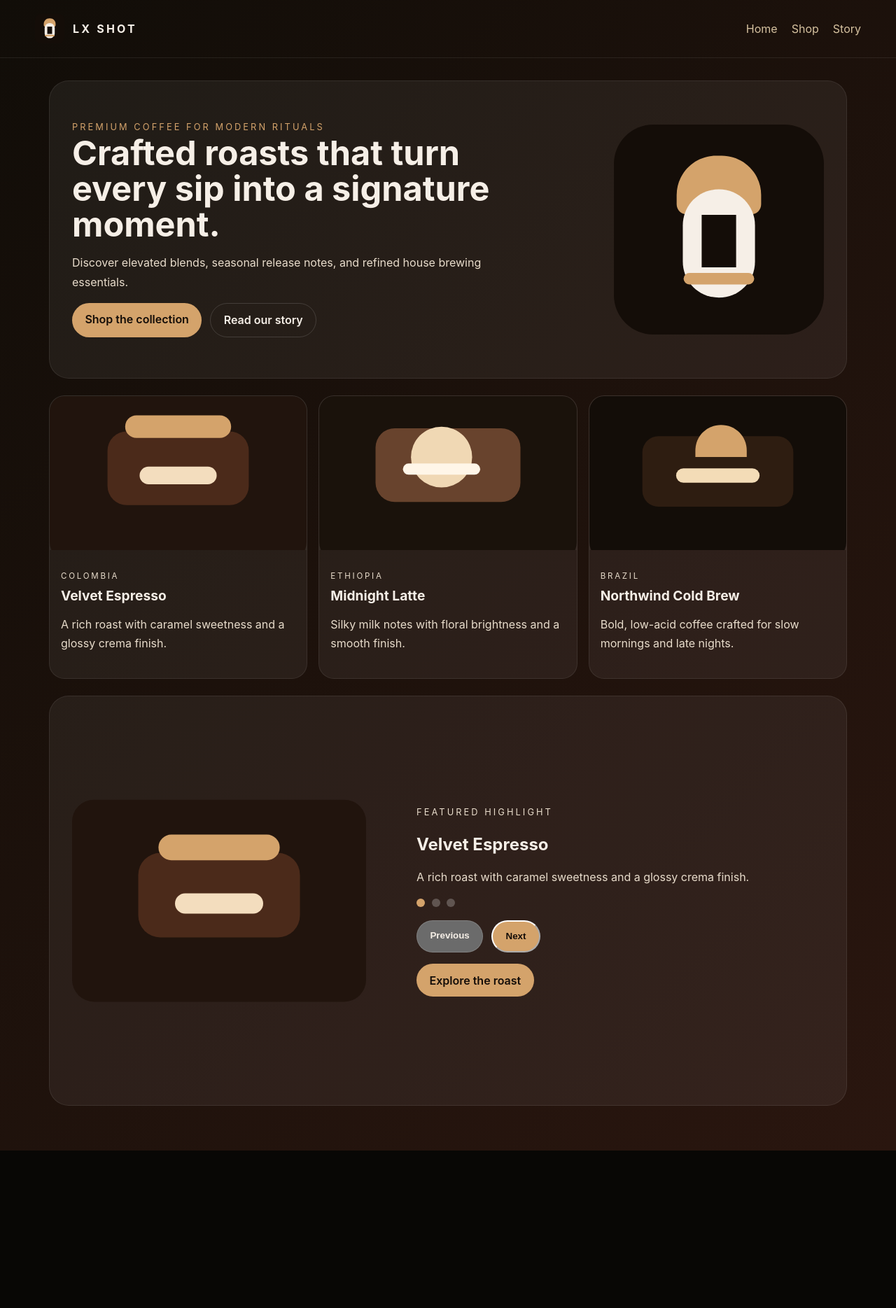
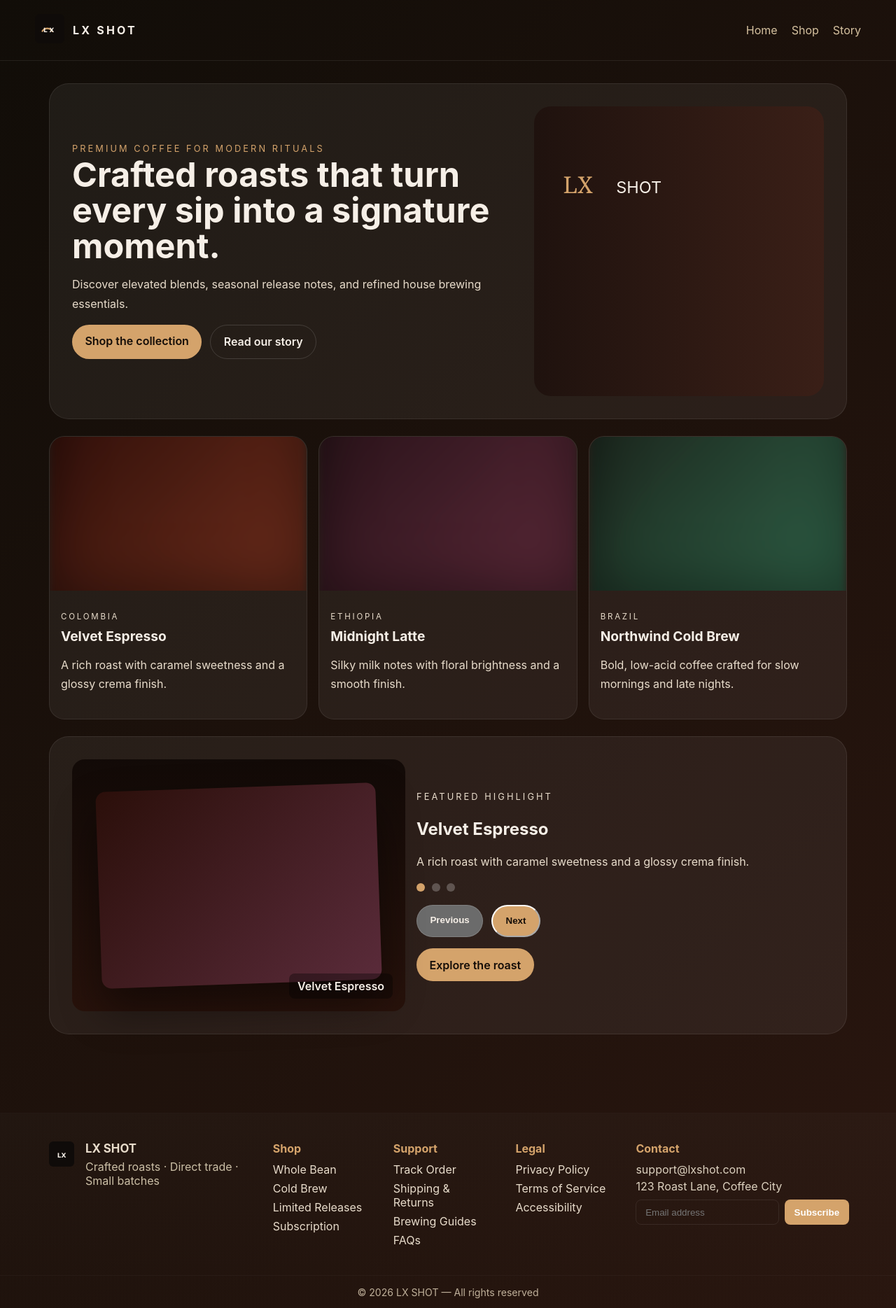
Before and after one commit to lxshotcoffee/lxshotcoffee, a Next.js app: page /lxshotcoffee/ in a window 1280 px wide. Shown: the whole page at 70% size. Before the commit the page ends 1644 px from the top, so only its background shows below. Built offline with nearby package versions, Linux system fonts and the light colour scheme.

Commit message:
git add . git commit -m "design: complete professional footer layout and implement self-generated luxury graphics" git push origin main --force

```diff
--- a/app/globals.css
+++ b/app/globals.css
@@ -53,3 +53,35 @@ img { display: block; max-width: 100%; }
   .hero-card, .showcase-card { grid-template-columns: 1fr; }
   .shop-grid { grid-template-columns: 1fr; }
 }
+
+/* Generated visuals: hero, products, showcase */
+.hero-art { width: 100%; display:flex; align-items:center; justify-content:center; }
+.hero-svg { width: 100%; max-width: 420px; height: auto; border-radius: 24px; }
+
+.product-visual { height: 220px; display:flex; align-items:flex-end; justify-content:center; position:relative; overflow:hidden; }
+.product-badge { position:absolute; top:12px; left:12px; background:rgba(0,0,0,0.45); color:#d4a36b; padding:6px 10px; border-radius:999px; font-size:0.7rem; letter-spacing:0.12em; }
+.product-abstract { width:120%; height:140%; transform:translateY(10%); border-radius:18px; filter:blur(6px) saturate(1.1); }
+.product-visual--0 .product-abstract { background: linear-gradient(135deg,#2b0f0a 0%,#6b2f1f 100%); box-shadow: inset 0 -40px 80px rgba(0,0,0,0.45); }
+.product-visual--1 .product-abstract { background: linear-gradient(135deg,#241217 0%,#5a2b3a 100%); box-shadow: inset 0 -40px 80px rgba(0,0,0,0.45); }
+.product-visual--2 .product-abstract { background: linear-gradient(135deg,#1b221b 0%,#33624a 100%); box-shadow: inset 0 -40px 80px rgba(0,0,0,0.45); }
+
+.showcase-visual { width:100%; max-width:480px; height:360px; border-radius:18px; background:linear-gradient(180deg,#120a07,#28120b); display:flex; align-items:center; justify-content:center; position:relative; }
+.showcase-abstract { width:84%; height:78%; border-radius:14px; background:linear-gradient(135deg,#2b0f0a,#5a2b3a); box-shadow: 0 30px 60px rgba(0,0,0,0.45); transform:rotate(-2deg); }
+.showcase-label { position:absolute; right:18px; bottom:18px; color:#f6efe7; background:rgba(0,0,0,0.35); padding:8px 12px; border-radius:8px; font-weight:600; }
+
+/* Footer styles */
+.site-footer { margin-top:3rem; background:linear-gradient(180deg, rgba(255,255,255,0.02), rgba(0,0,0,0.02)); border-top:1px solid rgba(255,255,255,0.03); color:#e8dccb; }
+.footer-inner { max-width:1180px; margin:0 auto; padding:2.5rem 1.25rem; display:flex; gap:2rem; align-items:flex-start; }
+.footer-brand { display:flex; gap:1rem; align-items:flex-start; min-width:220px; }
+.brand-copy strong { display:block; font-size:1.05rem; }
+.muted { color:#cbbfa6; margin:6px 0 0; }
+.footer-links { display:flex; gap:2rem; flex:1; }
+.footer-links .col { min-width:140px; }
+.footer-links h4 { margin:0 0 0.6rem; color:#d4a36b; }
+.footer-links ul { list-style:none; padding:0; margin:0; display:flex; flex-direction:column; gap:0.45rem; }
+.footer-links a { color:#e8dccb; }
+.contact p { margin:0.25rem 0; color:#dcd1bf; }
+.newsletter { display:flex; gap:0.5rem; margin-top:0.6rem; }
+.newsletter input { background:transparent; border:1px solid rgba(255,255,255,0.08); padding:0.6rem 0.8rem; border-radius:8px; color:#f6efe7; }
+.newsletter button { background:#d4a36b; border:none; padding:0.6rem 0.85rem; border-radius:8px; font-weight:700; }
+.legal-bar { text-align:center; padding:0.9rem 1rem; border-top:1px solid rgba(255,255,255,0.03); font-size:0.88rem; color:#bfb09a; }
--- a/app/layout.js
+++ b/app/layout.js
@@ -1,5 +1,4 @@
 import './globals.css';
-import Image from 'next/image';
 import Link from 'next/link';
 
 export const metadata = {
@@ -14,12 +13,13 @@ export default function RootLayout({ children }) {
         <header className="site-header">
           <div className="brand-row">
             <Link href="/" className="brand-mark">
-              <Image
-                src="/assets/logo.svg"
-                alt="LX SHOT Coffee logo"
-                width={42}
-                height={42}
-              />
+              <div className="brand-logo" aria-hidden>
+                <svg width="42" height="42" viewBox="0 0 48 48" fill="none" xmlns="http://www.w3.org/2000/svg" className="brand-logo-svg">
+                  <rect x="0" y="0" width="48" height="48" rx="8" fill="#0f0b09" />
+                  <path d="M12 28c4-6 12-6 16 0" stroke="#d4a36b" strokeWidth="2.5" strokeLinecap="round" strokeLinejoin="round" />
+                  <text x="24" y="30" textAnchor="middle" fontFamily="Verdana, Arial, sans-serif" fontSize="10" fill="#f6efe7" fontWeight="700">LX</text>
+                </svg>
+              </div>
               <span>LX SHOT</span>
             </Link>
             <nav className="top-nav">
@@ -30,6 +30,63 @@ export default function RootLayout({ children }) {
           </div>
         </header>
         {children}
+
+        <footer className="site-footer">
+          <div className="footer-inner">
+            <div className="footer-brand">
+              <div className="brand-logo-sm" aria-hidden>
+                <svg width="36" height="36" viewBox="0 0 48 48" fill="none" xmlns="http://www.w3.org/2000/svg">
+                  <rect x="0" y="0" width="48" height="48" rx="8" fill="#0f0b09" />
+                  <text x="24" y="30" textAnchor="middle" fontFamily="Verdana, Arial, sans-serif" fontSize="12" fill="#f6efe7" fontWeight="700">LX</text>
+                </svg>
+              </div>
+              <div className="brand-copy">
+                <strong>LX SHOT</strong>
+                <p className="muted">Crafted roasts · Direct trade · Small batches</p>
+              </div>
+            </div>
+
+            <div className="footer-links">
+              <div className="col">
+                <h4>Shop</h4>
+                <ul>
+                  <li><Link href="/shop">Whole Bean</Link></li>
+                  <li><Link href="/shop">Cold Brew</Link></li>
+                  <li><Link href="/shop">Limited Releases</Link></li>
+                  <li><Link href="/shop">Subscription</Link></li>
+                </ul>
+              </div>
+              <div className="col">
+                <h4>Support</h4>
+                <ul>
+                  <li><Link href="/support">Track Order</Link></li>
+                  <li><Link href="/support">Shipping & Returns</Link></li>
+                  <li><Link href="/support">Brewing Guides</Link></li>
+                  <li><Link href="/support">FAQs</Link></li>
+                </ul>
+              </div>
+              <div className="col">
+                <h4>Legal</h4>
+                <ul>
+                  <li><Link href="/privacy">Privacy Policy</Link></li>
+                  <li><Link href="/terms">Terms of Service</Link></li>
+                  <li><Link href="/accessibility">Accessibility</Link></li>
+                </ul>
+              </div>
+
+              <div className="col contact">
+                <h4>Contact</h4>
+                <p>support@lxshot.com</p>
+                <p>123 Roast Lane, Coffee City</p>
+                <form className="newsletter" action="#" method="post">
+                  <input type="email" name="email" placeholder="Email address" aria-label="newsletter email" />
+                  <button type="submit">Subscribe</button>
+                </form>
+              </div>
+            </div>
+          </div>
+          <div className="legal-bar">© {new Date().getFullYear()} LX SHOT — All rights reserved</div>
+        </footer>
       </body>
     </html>
   );
--- a/app/page.js
+++ b/app/page.js
@@ -1,6 +1,5 @@
 'use client';
 
-import Image from 'next/image';
 import Link from 'next/link';
 import { useMemo, useState } from 'react';
 
@@ -45,25 +44,31 @@ export default function HomePage() {
           </div>
         </div>
         <div className="hero-media">
-          <Image
-            src="/assets/logo.svg"
-            alt="LX SHOT Coffee emblem"
-            width={360}
-            height={360}
-          />
+          <div className="hero-art">
+            <svg viewBox="0 0 600 600" preserveAspectRatio="xMidYMid meet" className="hero-svg">
+              <defs>
+                <linearGradient id="g1" x1="0" x2="1">
+                  <stop offset="0%" stopColor="#1f120e" />
+                  <stop offset="100%" stopColor="#3a1f17" />
+                </linearGradient>
+              </defs>
+              <rect width="100%" height="100%" rx="26" fill="url(#g1)" />
+              <g transform="translate(60,120)">
+                <text x="0" y="60" fontFamily="Georgia, serif" fontSize="48" fill="#d4a36b">LX</text>
+                <text x="110" y="60" fontFamily="Inter, sans-serif" fontSize="34" fill="#f6efe7">SHOT</text>
+              </g>
+            </svg>
+          </div>
         </div>
       </section>
 
       <section className="shop-grid" aria-label="Featured coffee products">
         {featuredProducts.map((product, index) => (
           <article key={product.name} className="product-card">
-            <Image
-              src={product.image}
-              alt={product.name}
-              width={420}
-              height={220}
-              className="product-image"
-            />
+            <div className={`product-visual product-visual--${index}`} aria-hidden>
+              <div className="product-badge">{product.origin}</div>
+              <div className="product-abstract" />
+            </div>
             <div className="product-copy">
               <p className="product-origin">{product.origin}</p>
               <h2>{product.name}</h2>
@@ -75,13 +80,10 @@ export default function HomePage() {
 
       <section className="showcase-card" aria-label="Interactive product showcase">
         <div className="showcase-media">
-          <Image
-            src={activeProduct.image}
-            alt={activeProduct.name}
-            width={520}
-            height={520}
-            className="showcase-image"
-          />
+          <div className="showcase-visual">
+            <div className="showcase-abstract" aria-hidden />
+            <div className="showcase-label">{activeProduct.name}</div>
+          </div>
         </div>
         <div className="showcase-copy">
           <p className="eyebrow">Featured highlight</p>
```
Also changed, not shown: 3 other files (tests, documents, lock files or other folders).
